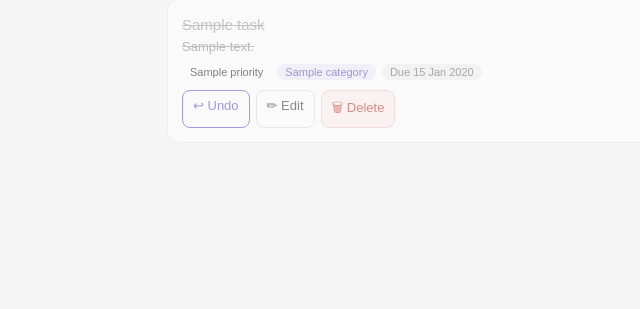
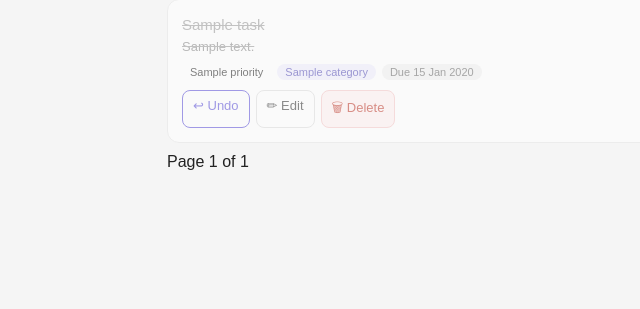
Before and after one commit to kulaladithya99-spec/task-manager-flask, a Flask app: page /tasks/ in a window 1280 px wide. Shown: the part 359-668 px from the top of the page, without its empty margins (139-779 px from the left). Run offline with Flask 3, Linux system fonts and the light colour scheme; a user stored in the database is signed in; tables that the repository leaves empty hold one stand-in row (values such as "Sample post").

Commit message:
add pagination to task list, preserving active filters

```diff
--- a/Task Manager App/app/tasks/routes.py
+++ b/Task Manager App/app/tasks/routes.py
@@ -7,7 +7,6 @@ from app.form import TaskForm
 tasks = Blueprint('tasks', __name__)
 
 
-# ── View all tasks ──────────────────────────────────────────
 @tasks.route('/')
 @login_required
 def index():
@@ -15,6 +14,7 @@ def index():
     priority    = request.args.get('priority',    'all')
     category_id = request.args.get('category_id', 'all')
     search      = request.args.get('search',      '')
+    page        = request.args.get('page', 1, type=int)
 
     query = Task.query.filter_by(user_id=current_user.id)
 
@@ -32,11 +32,14 @@ def index():
     if search:
         query = query.filter(Task.title.ilike(f'%{search}%'))
 
-    tasks_list = query.order_by(Task.created_at.desc()).all()
+    pagination = query.order_by(Task.created_at.desc()).paginate(
+        page=page, per_page=5, error_out=False
+    )
     categories = Category.query.filter_by(user_id=current_user.id).all()
 
     return render_template('tasks/index.html',
-                           tasks=tasks_list,
+                           tasks=pagination.items,
+                           pagination=pagination,
                            categories=categories,
                            status=status,
                            priority=priority,
--- a/Task Manager App/app/templates/tasks/index.html
+++ b/Task Manager App/app/templates/tasks/index.html
@@ -152,4 +152,16 @@
   </div>
 {% endif %}
 
+<div class="pagination">
+    {% if pagination.has_prev %}
+        <a href="{{ url_for('tasks.index', page=pagination.prev_num, status=status, priority=priority, category_id=category_id, search=search) }}">« Previous</a>
+    {% endif %}
+
+    <span>Page {{ pagination.page }} of {{ pagination.pages }}</span>
+
+    {% if pagination.has_next %}
+        <a href="{{ url_for('tasks.index', page=pagination.next_num, status=status, priority=priority, category_id=category_id, search=search) }}">Next »</a>
+    {% endif %}
+</div>
+
 {% endblock %}
```
